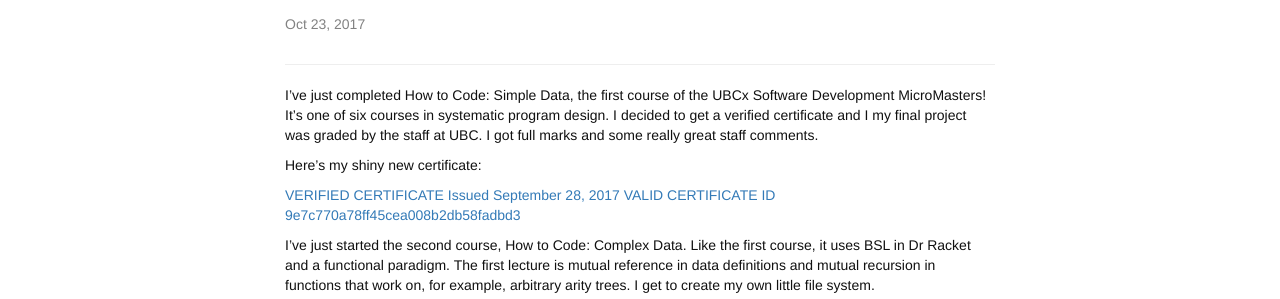
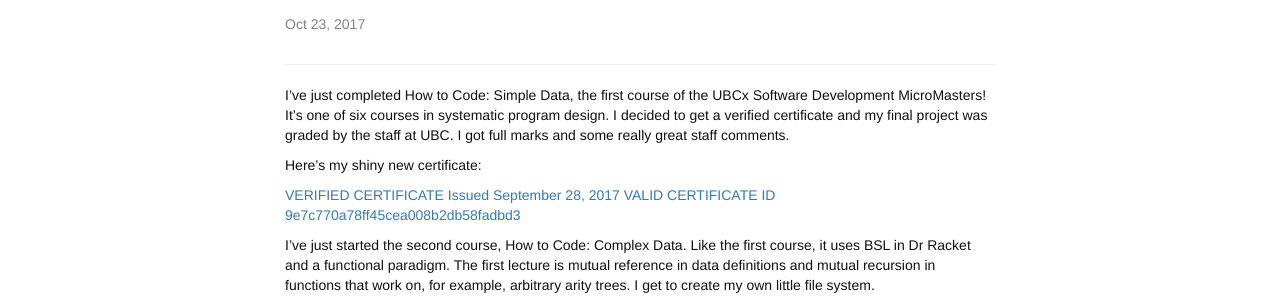
Before and after one commit to OsakaStarbux/OsakaStarbux.github.io, a Jekyll site: the page built from _posts/2017-10-23-completed-ubcx-how-to-code-simple-data.markdown, in a window 1280 px wide. Shown: the part 192-491 px from the top of the page. Built offline with Jekyll 4.4.1, drawn with Linux system fonts in a browser that asks for light colours.

Commit message:
Fix a typo

```diff
--- a/_posts/2017-10-23-completed-ubcx-how-to-code-simple-data.markdown
+++ b/_posts/2017-10-23-completed-ubcx-how-to-code-simple-data.markdown
@@ -9,7 +9,7 @@ youtubeId:
 
 ***
 
-I've just completed How to Code: Simple Data, the first course of the UBCx Software Development MicroMasters! It's one of six courses in systematic program design. I decided to get a verified certificate and I my final project was graded by the staff at UBC. I got full marks and some really great staff comments.
+I've just completed How to Code: Simple Data, the first course of the UBCx Software Development MicroMasters! It's one of six courses in systematic program design. I decided to get a verified certificate and my final project was graded by the staff at UBC. I got full marks and some really great staff comments.
 
 Here's my shiny new certificate:
 
```
